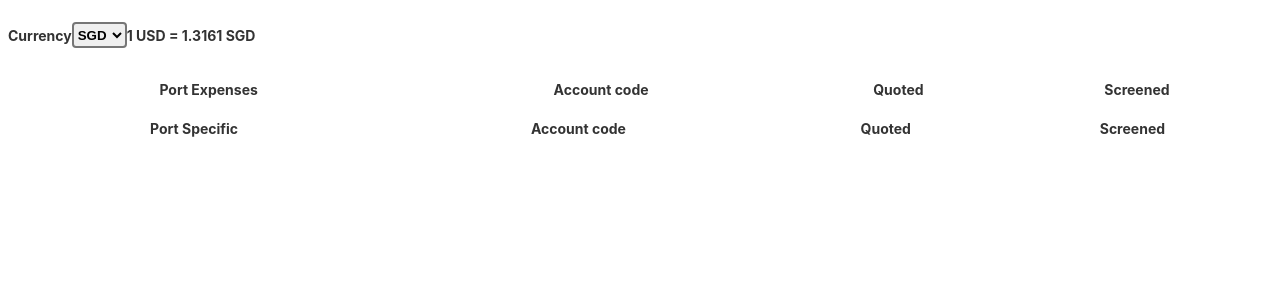
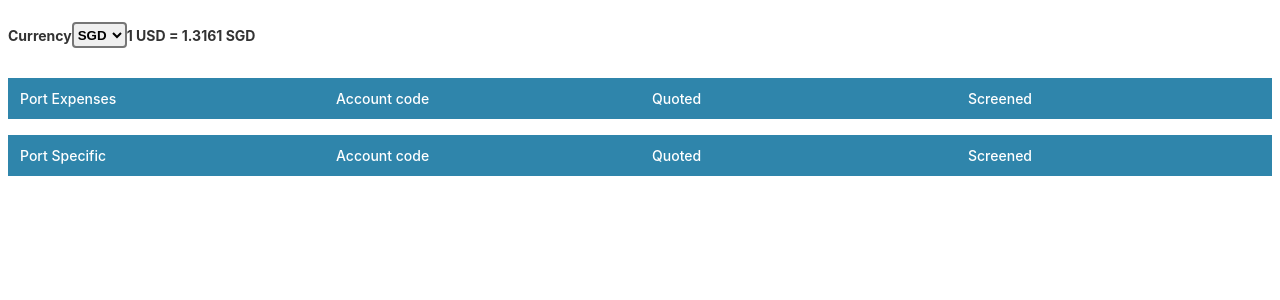
Before and after one commit to HRahimy/barger, an Angular app: page / in a window 1280 px wide. Shown: the top 300 px of the page. Built offline with nearby package versions, Linux system fonts and the light colour scheme.

Commit message:
Add correct styling to table headers

```diff
--- a/src/app/components/cost-table/cost-table.component.css
+++ b/src/app/components/cost-table/cost-table.component.css
@@ -1,4 +1,15 @@
 table {
   width: 100%;
   padding-top: 16px;
+  border: none;
+  border-spacing: 0;
+  table-layout: fixed;
 }
+
+th {
+  background: #2F85AB;
+  color: white;
+  text-align: left;
+  font-weight: 500;
+  padding: 12px;
+}
```
